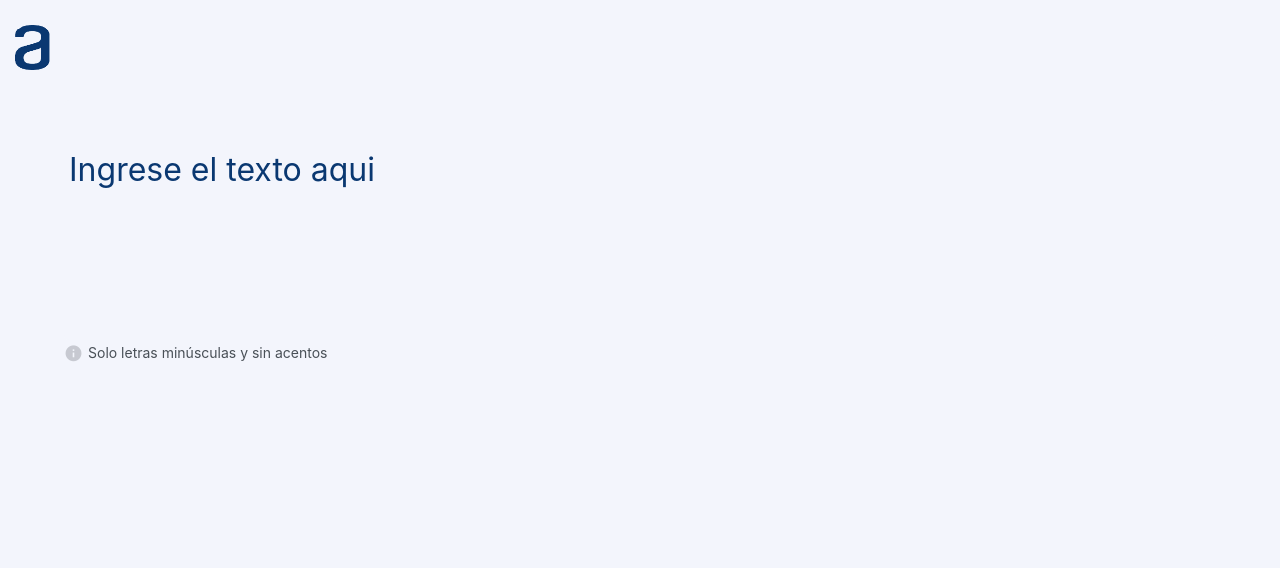
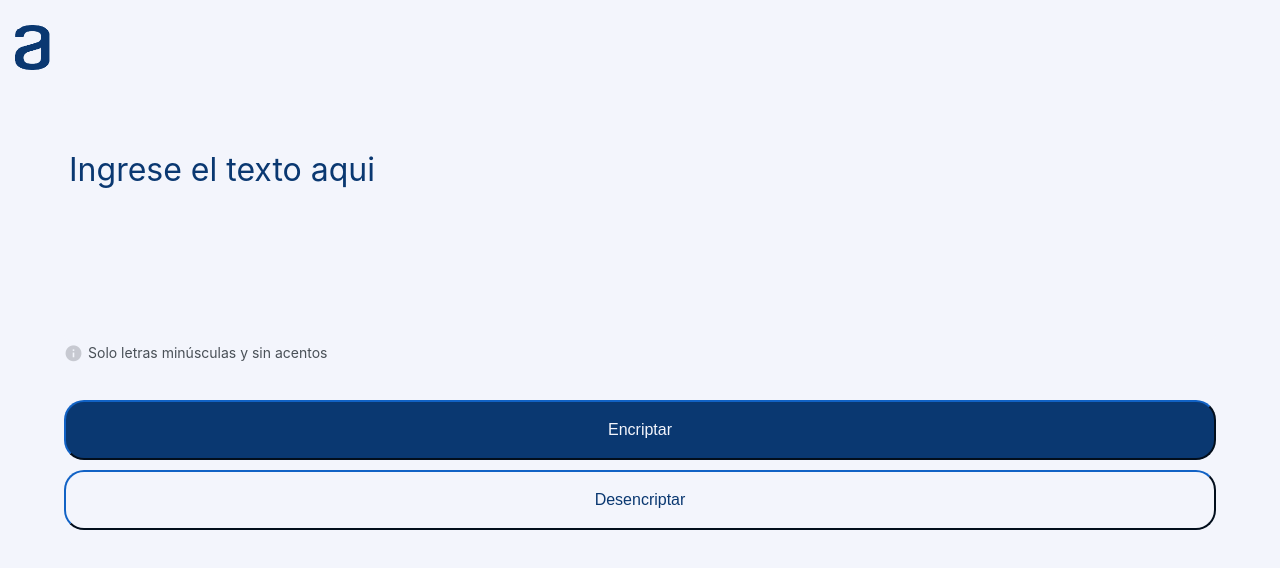
Before and after one commit to crpachecov/encripta-el-mensaje, a plain HTML site: page index.html in a window 1280 px wide. Drawn offline with nearby package versions, Linux system fonts and the light colour scheme.

Commit message:
button input text done

```diff
--- a/css/style.css
+++ b/css/style.css
@@ -84,7 +84,28 @@ body {
 }
 
 .bx {
-  margin: auto 5px auto 0;
+  margin: 0 5px 0 0;
   font-size: 19px;
   vertical-align: text-top;
 }
+
+.button-input{
+  width: 90%;
+  height: 60px;
+  margin: 0 5% 10px;
+  border-radius: 20px;
+  border-color: var(--dark-blue-300);
+
+  font-size: 16px;
+  font-weight: 400;
+}
+
+#encriptar{
+  background-color: var(--dark-blue-300);
+  color: #f3f5fc;
+}
+
+#desencriptar{
+  background-color: var(--light-blue-100);
+  color: var(--dark-blue-300);
+}
--- a/index.html
+++ b/index.html
@@ -32,6 +32,8 @@
         </p>
       </div>
     </div>
+    <button type="submit" class="button-input" id="encriptar">Encriptar</button>
+    <button type="submit" class="button-input" id="desencriptar">Desencriptar</button>
   </main>
 </body>
 
```
